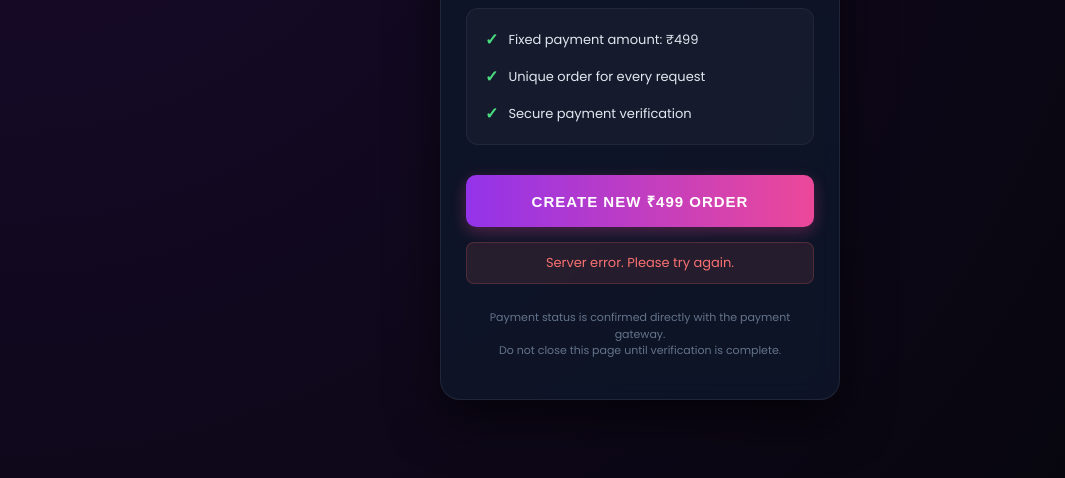
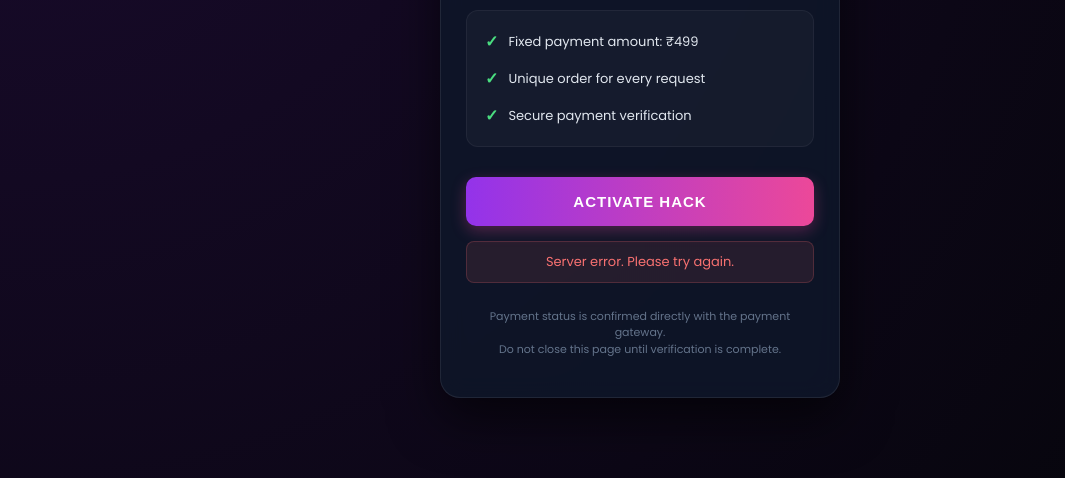
Before and after one commit to modderkb/rupayex-pay, a website: page public/index.html in a window 1280 px wide. Both pictures are taken after a click on the button "ACTIVATE HACK". Shown: the part 322-800 px from the top of the page, without its empty margins (0-1065 px from the left). Drawn offline with Linux system fonts and the light colour scheme; no server answers.

Commit message:
Change button text from 'CREATE NEW ₹499 ORDER' to 'ACTIVATE HACK'

```diff
--- a/public/index.html
+++ b/public/index.html
@@ -169,7 +169,7 @@
 
       // Reset Button
       payBtn.disabled = false;
-      payBtn.textContent = 'CREATE NEW ₹499 ORDER';
+      payBtn.textContent = 'ACTIVATE HACK';
     }
   });
 </script>
```
